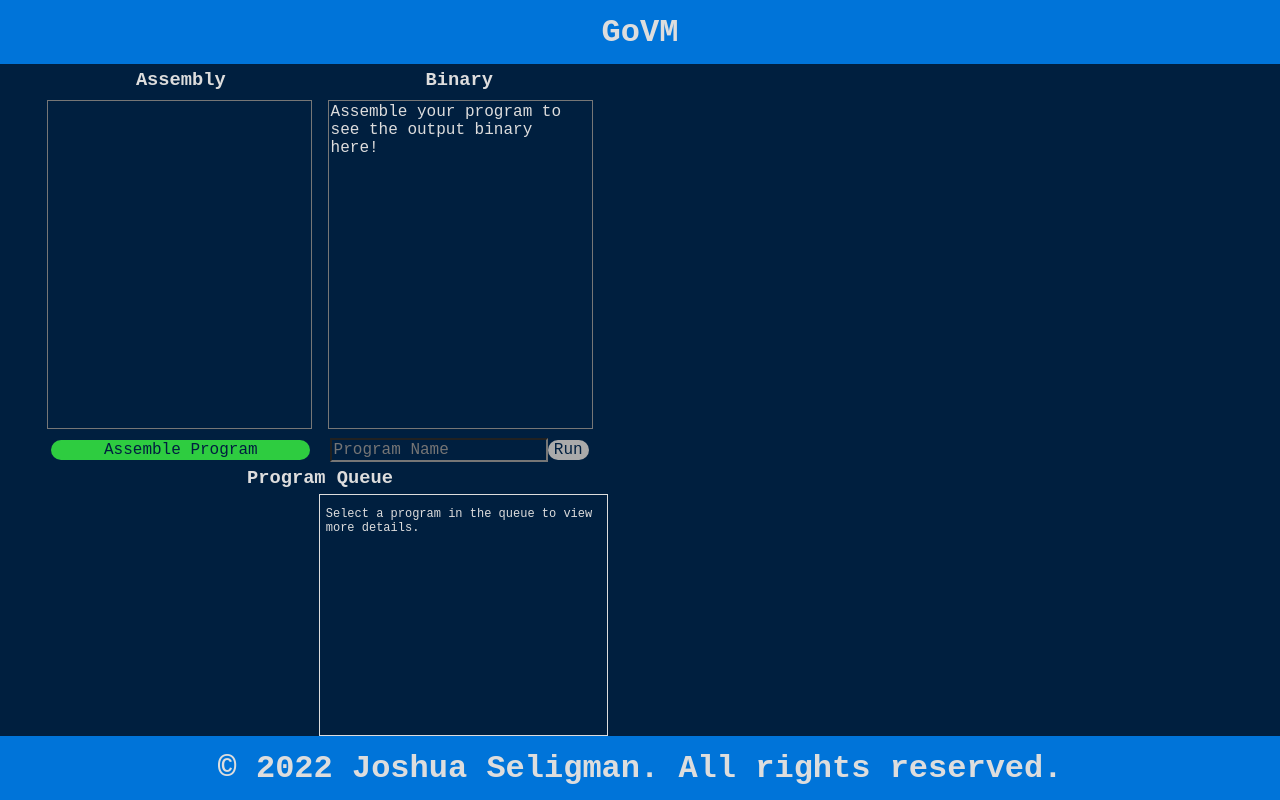
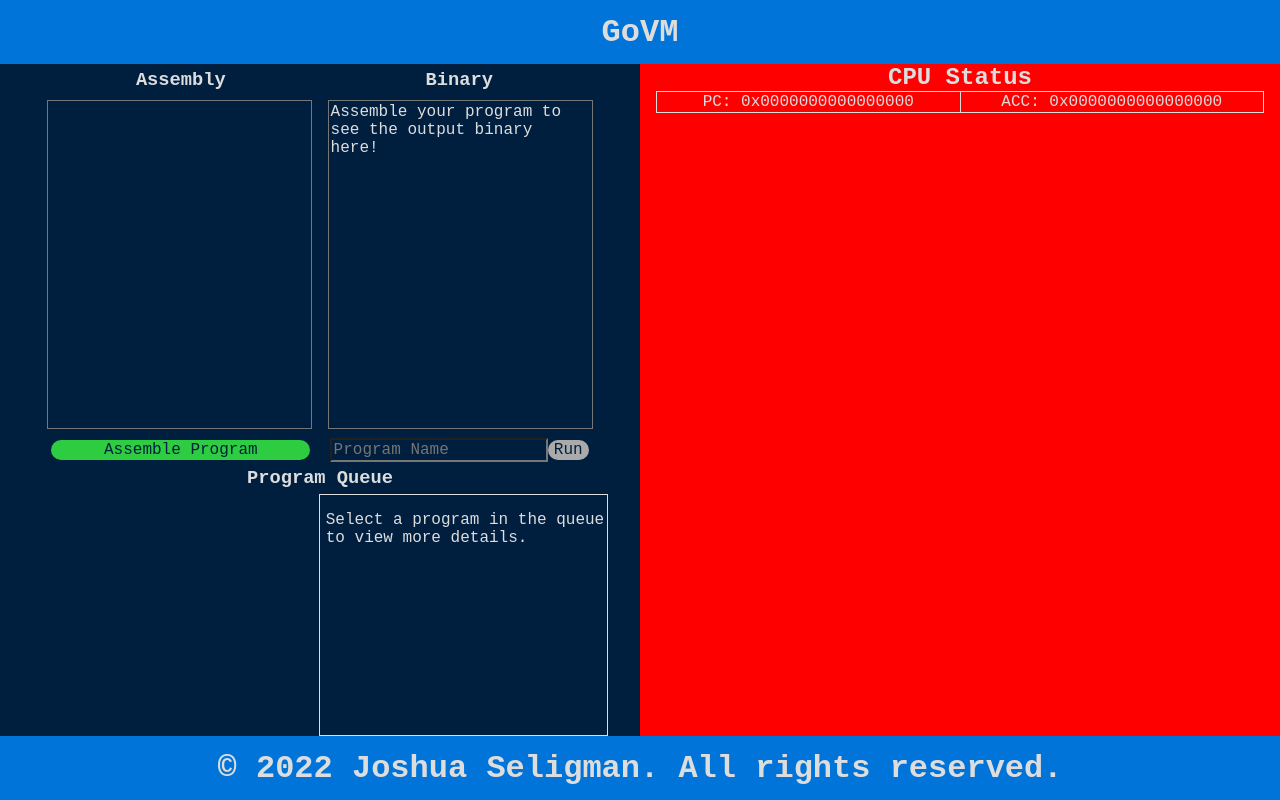
Before and after one commit to joshuaseligman18/GoVM-Web, a React app in the folder client/: page / in a window 1280 px wide. Built offline with nearby package versions, Linux system fonts and the light colour scheme; no server answers.

Commit message:
Started to put together the CPU status component

```diff
--- /dev/null
+++ b/client/src/components/cpuStatus.jsx
@@ -0,0 +1,42 @@
+import { fetchEventSource } from '@microsoft/fetch-event-source'
+
+import cpuStyles from './../styles/cpu.module.scss'
+
+const CpuStatus = () => {
+
+    fetchEventSource('http://localhost:8080/api/cpustatus', {
+        onmessage(e) {
+            console.log(JSON.parse(e.data))
+            // Get the data and old components
+            // let newData = JSON.parse(e.data)
+            // let oldComponents = queueComponents
+            // let newComponents = []
+            // newData.forEach(progItem => {
+            //     // If the old component already exists, we want to keep it
+            //     let result = oldComponents.filter((elem) => elem.props.prog.id === progItem.id)
+            //     if (result.length === 1) {
+            //         newComponents.push(elem)
+            //     } else {
+            //         // Otherwise create a new component
+            //         newComponents.push(<QueueListItem key={progItem.id} prog={progItem} />)
+            //     }
+            // });
+            // // Rerender the area with the new programs in the queue
+            // setQueueComponents(newComponents)
+        }
+    })
+
+    return (
+        <div id={cpuStyles.cpuStatusArea}>
+            <h2 id={cpuStyles.title}>CPU Status</h2>
+            <table>
+                <tr>
+                    <td>PC: 0x0000000000000000</td>
+                    <td>ACC: 0x0000000000000000</td>
+                </tr>
+            </table>
+        </div>
+    )
+}
+
+export default CpuStatus
--- a/client/src/components/home.jsx
+++ b/client/src/components/home.jsx
@@ -1,4 +1,5 @@
 import homeStyles from './../styles/home.module.scss'
+import CpuStatus from './cpuStatus'
 import ProgramEditor from './programEditor'
 import QueueArea from './queueArea'
 
@@ -8,6 +9,7 @@ const Home = () => {
 		<div id={homeStyles.homePage} className={homeStyles.page}>
 			<ProgramEditor />
 			<QueueArea />
+			<CpuStatus />
 		</div>
 	)
 }
--- a/client/src/components/queueArea.jsx
+++ b/client/src/components/queueArea.jsx
@@ -1,4 +1,4 @@
-import { useState, createContext, useEffect } from 'react'
+import { useState } from 'react'
 
 import queueStyles from './../styles/queue.module.scss'
 import QueueListItem from './queueListItem'
--- /dev/null
+++ b/client/src/styles/cpu.module.scss
@@ -0,0 +1,30 @@
+@import './variables.scss';
+
+#cpuStatusArea {
+    background-color: red;
+    width: 50%;
+    height: 100%;
+    display: flex;
+    flex-direction: column;
+    align-items: center;
+}
+
+#title {
+    margin: 0;
+}
+
+table, td {
+    border: 1px solid $silver;
+    border-collapse: collapse;
+}
+
+table {
+    width: 95%;
+    margin-left: 2.5%;
+    margin-right: 2.5%;
+}
+
+td {
+    width: 50%;
+    text-align: center;
+}
--- a/client/src/styles/queue.module.scss
+++ b/client/src/styles/queue.module.scss
@@ -54,7 +54,7 @@
 
 #statusItem {
     padding: 0;
-    font-size: 0.75rem;
+    font-size: 1rem;
     display: flex;
     flex-direction: column;
     margin-left: 1%;
```
